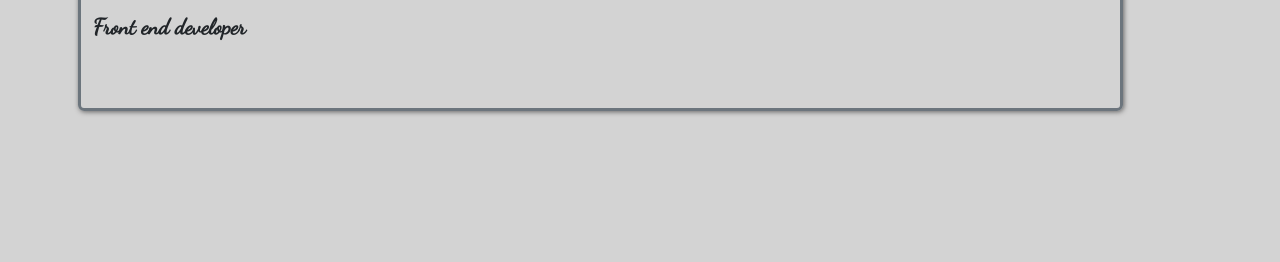
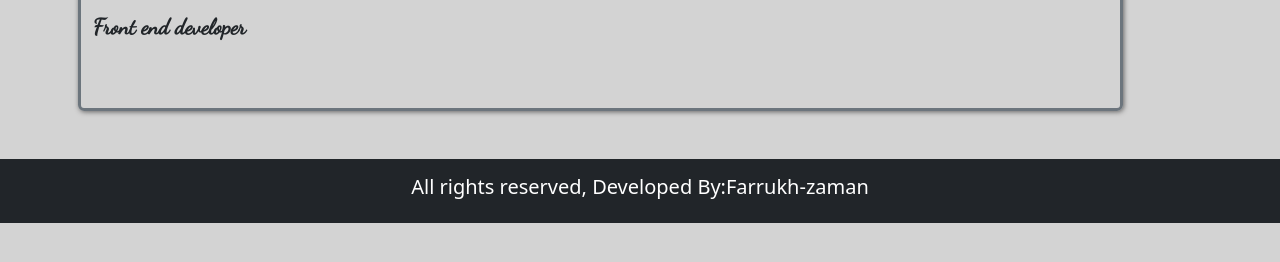
Before and after one commit to Farrukh-zaman/mywebsite, a plain HTML site: page index.html in a window 1280 px wide. Shown: the part 420-682 px from the top of the page. Drawn offline with nearby package versions, Linux system fonts and the light colour scheme.

Commit message:
Update index.html

```diff
--- a/index.html
+++ b/index.html
@@ -55,7 +55,9 @@
       </div>
 
 
-
+      <div class="footer border border-dark text-white bg-dark">
+        <p class="lead text-center py-1 mt-2">All rights reserved, Developed By:Farrukh-zaman</p>
+      </div>
 
 
 
```
